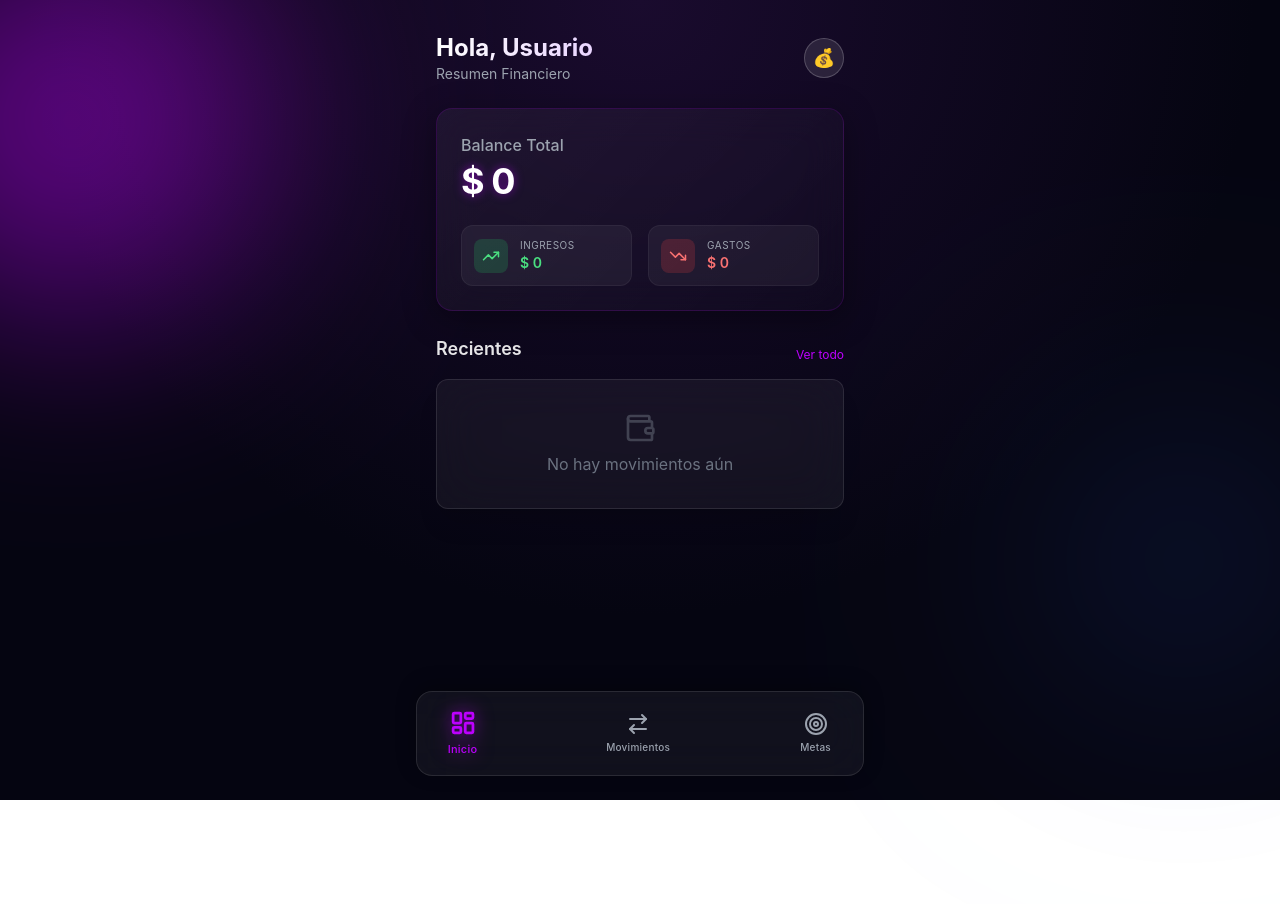
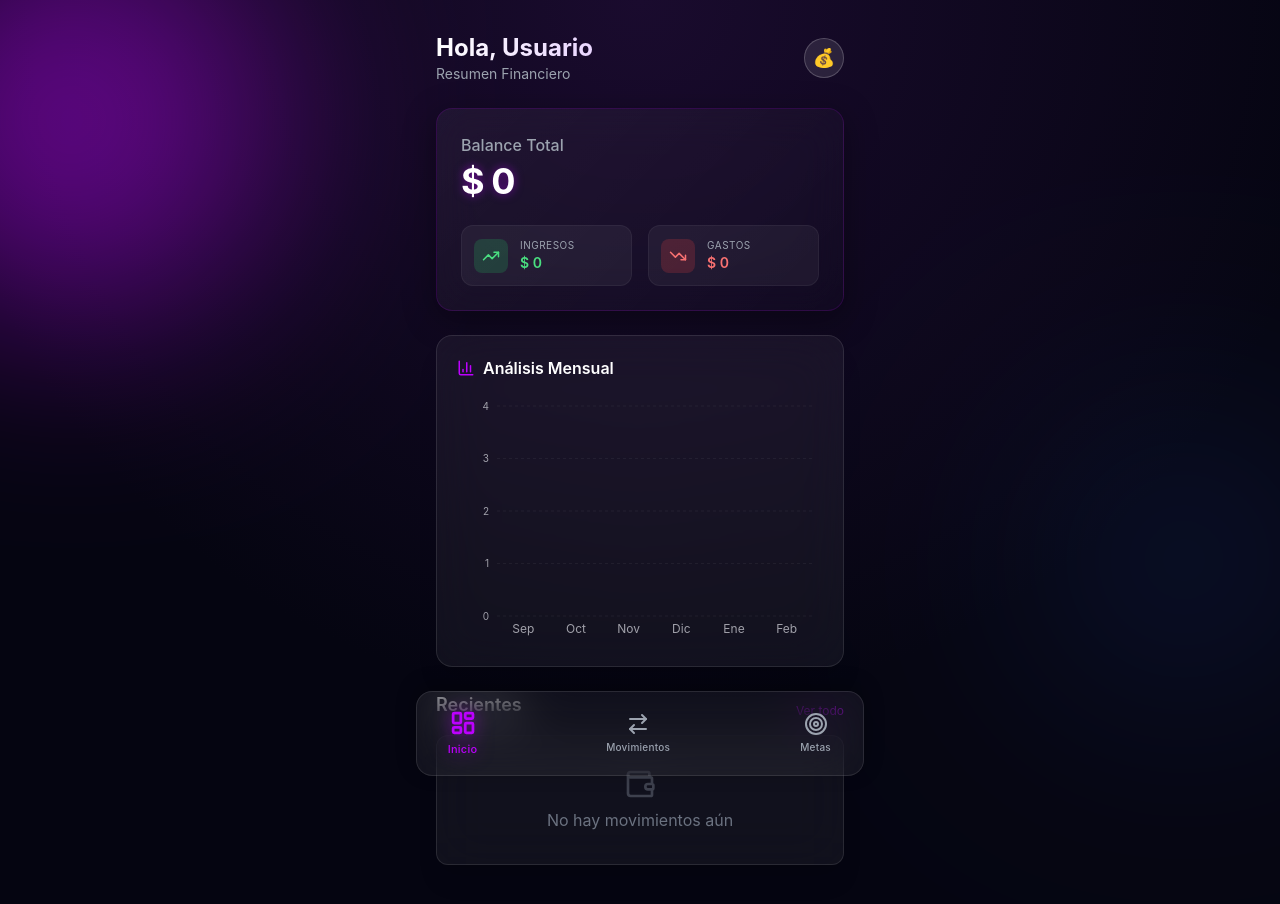
Before and after one commit to hely15/Prueba, a React (Vite) app: page / in a window 1280 px wide. Shown: the top 904 px of the page. Before the commit the page ends 800 px from the top, so only its background shows below. Built offline with nearby package versions, Linux system fonts and the light colour scheme.

Commit message:
feat: Add monthly income/expense chart to the Dashboard and enable transaction form pre-filling via URL parameters.

```diff
--- a/package.json
+++ b/package.json
@@ -16,6 +16,7 @@
     "react": "^19.2.4",
     "react-dom": "^19.2.4",
     "react-router-dom": "^7.13.0",
+    "recharts": "^3.7.0",
     "tailwind-merge": "^3.4.0"
   },
   "devDependencies": {
--- /dev/null
+++ b/src/components/MonthlyChart.jsx
@@ -0,0 +1,90 @@
+import React, { useMemo } from 'react';
+import { BarChart, Bar, XAxis, YAxis, CartesianGrid, Tooltip, ResponsiveContainer, Cell } from 'recharts';
+import { format, parseISO, startOfMonth, eachMonthOfInterval, subMonths } from 'date-fns';
+import { es } from 'date-fns/locale';
+
+const MonthlyChart = ({ transactions }) => {
+    const chartData = useMemo(() => {
+        // Last 6 months
+        const lastSixMonths = eachMonthOfInterval({
+            start: startOfMonth(subMonths(new Date(), 5)),
+            end: startOfMonth(new Date())
+        });
+
+        return lastSixMonths.map(month => {
+            const monthStr = format(month, 'yyyy-MM');
+            const monthLabel = format(month, 'MMM', { locale: es });
+
+            const monthTransactions = transactions.filter(t =>
+                format(parseISO(t.date), 'yyyy-MM') === monthStr
+            );
+
+            const income = monthTransactions
+                .filter(t => t.type === 'income')
+                .reduce((sum, t) => sum + t.amount, 0);
+
+            const expense = monthTransactions
+                .filter(t => t.type === 'expense')
+                .reduce((sum, t) => sum + t.amount, 0);
+
+            return {
+                name: monthLabel.charAt(0).toUpperCase() + monthLabel.slice(1),
+                income,
+                expense
+            };
+        });
+    }, [transactions]);
+
+    const CustomTooltip = ({ active, payload, label }) => {
+        if (active && payload && payload.length) {
+            return (
+                <div className="glass-panel p-3 rounded-xl border border-white/10 shadow-2xl">
+                    <p className="text-white font-bold mb-1">{label}</p>
+                    <p className="text-green-400 text-sm">
+                        Ingresos: {new Intl.NumberFormat('es-CO', { style: 'currency', currency: 'COP', maximumFractionDigits: 0 }).format(payload[0].value)}
+                    </p>
+                    <p className="text-red-400 text-sm">
+                        Gastos: {new Intl.NumberFormat('es-CO', { style: 'currency', currency: 'COP', maximumFractionDigits: 0 }).format(payload[1].value)}
+                    </p>
+                </div>
+            );
+        }
+        return null;
+    };
+
+    return (
+        <div className="w-full h-[250px] mt-4">
+            <ResponsiveContainer width="100%" height="100%">
+                <BarChart data={chartData} margin={{ top: 10, right: 10, left: -20, bottom: 0 }}>
+                    <CartesianGrid strokeDasharray="3 3" stroke="rgba(255,255,255,0.05)" vertical={false} />
+                    <XAxis
+                        dataKey="name"
+                        axisLine={false}
+                        tickLine={false}
+                        tick={{ fill: '#a1a1aa', fontSize: 12 }}
+                    />
+                    <YAxis
+                        axisLine={false}
+                        tickLine={false}
+                        tick={{ fill: '#a1a1aa', fontSize: 10 }}
+                    />
+                    <Tooltip content={<CustomTooltip />} cursor={{ fill: 'rgba(255,255,255,0.05)' }} />
+                    <Bar
+                        dataKey="income"
+                        fill="var(--accent-purple)"
+                        radius={[4, 4, 0, 0]}
+                        barSize={12}
+                    />
+                    <Bar
+                        dataKey="expense"
+                        fill="#ef4444"
+                        radius={[4, 4, 0, 0]}
+                        barSize={12}
+                    />
+                </BarChart>
+            </ResponsiveContainer>
+        </div>
+    );
+};
+
+export default MonthlyChart;
--- a/src/pages/Dashboard.jsx
+++ b/src/pages/Dashboard.jsx
@@ -1,6 +1,7 @@
 import React from 'react';
 import { useFinance } from '../context/FinanceContext';
-import { TrendingUp, TrendingDown, Wallet } from 'lucide-react';
+import { TrendingUp, TrendingDown, Wallet, BarChart3 } from 'lucide-react';
+import MonthlyChart from '../components/MonthlyChart';
 
 const Dashboard = () => {
     const { balance, income, expense, transactions } = useFinance();
@@ -52,6 +53,15 @@ const Dashboard = () => {
                 </div>
             </div>
 
+            {/* Analytics Section */}
+            <div className="glass-panel p-5 rounded-2xl">
+                <div className="flex items-center gap-2 mb-2">
+                    <BarChart3 size={18} className="text-[color:var(--accent-purple)]" />
+                    <h3 className="text-white font-semibold">Análisis Mensual</h3>
+                </div>
+                <MonthlyChart transactions={transactions} />
+            </div>
+
             {/* Recent Transactions Preview */}
             <div className="mt-8">
                 <div className="flex justify-between items-end mb-4">
--- a/src/pages/Transactions.jsx
+++ b/src/pages/Transactions.jsx
@@ -1,4 +1,5 @@
-import React, { useState } from 'react';
+import React, { useState, useEffect } from 'react';
+import { useSearchParams } from 'react-router-dom';
 import { createPortal } from 'react-dom';
 import { useFinance } from '../context/FinanceContext';
 import { TrendingUp, TrendingDown, Plus, X, Trash2, Calendar } from 'lucide-react';
@@ -12,11 +13,27 @@ const CATEGORIES = {
 
 const Transactions = () => {
     const { transactions, addTransaction, deleteTransaction } = useFinance();
+    const [searchParams, setSearchParams] = useSearchParams();
     const [showAddForm, setShowAddForm] = useState(false);
     const [type, setType] = useState('expense');
     const [amount, setAmount] = useState('');
     const [category, setCategory] = useState(CATEGORIES.expense[0]);
     const [description, setDescription] = useState('');
+
+    useEffect(() => {
+        const action = searchParams.get('action');
+        if (action === 'add-expense') {
+            setType('expense');
+            setCategory(CATEGORIES.expense[0]);
+            setShowAddForm(true);
+            setSearchParams({}, { replace: true });
+        } else if (action === 'add-income') {
+            setType('income');
+            setCategory(CATEGORIES.income[0]);
+            setShowAddForm(true);
+            setSearchParams({}, { replace: true });
+        }
+    }, [searchParams, setSearchParams]);
 
     const handleSubmit = (e) => {
         e.preventDefault();
```
Also changed, not shown: 1 other file (tests, documents, lock files or other folders).
